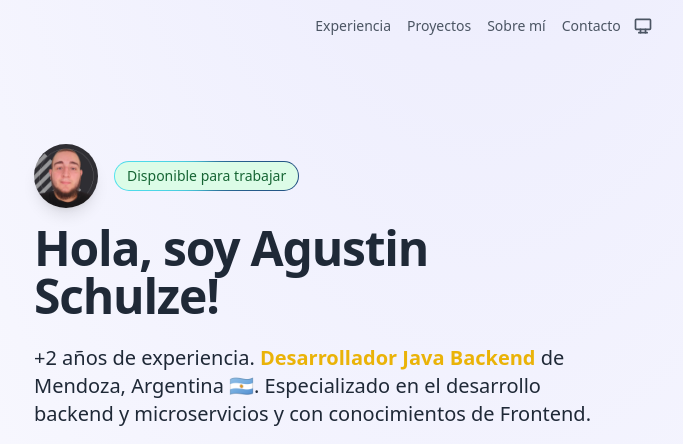
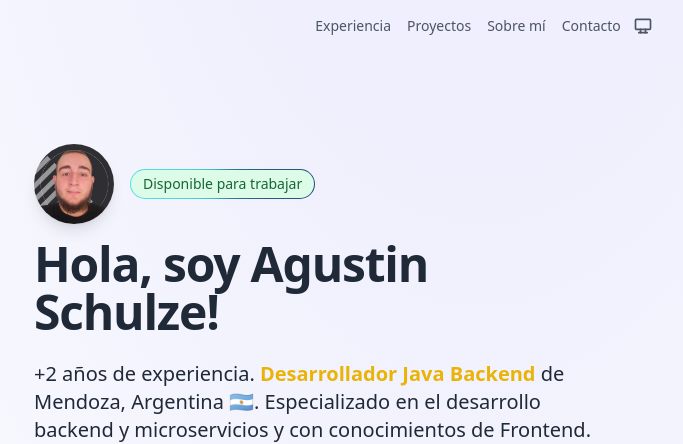
Before and after one commit to Agslz/agslz.github.io, an Astro site: page / in a window 1280 px wide. Shown: the top 444 px of the page, without its empty margins (158-841 px from the left). Built offline with nearby package versions, Linux system fonts and the light colour scheme; Astro itself is replaced by a stand-in of ours.

Commit message:
Update Hero.astro

```diff
--- a/src/components/Hero.astro
+++ b/src/components/Hero.astro
@@ -9,7 +9,7 @@ import SocialPill from "@/components/SocialPill.astro"
 <div class="max-w-xl">
   <div class="flex gap-4 mb-4">
     <img
-      class="rounded-full shadow-lg size-16"
+      class="rounded-full shadow-lg size-20"
       src="/agustinschulze.jpeg"
       alt={personalImageAlt}
     />
```
